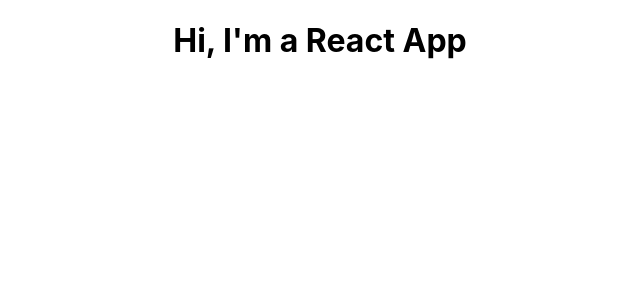
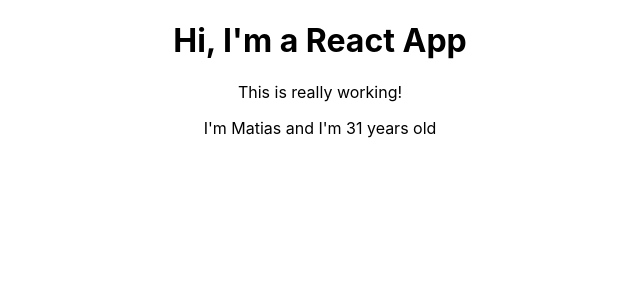
Before and after one commit to matotias/react-course, a React (Create React App) app: page / in a window 1280 px wide. Shown: the top 300 px of the page, without its empty margins (320-960 px from the left). Built offline with nearby package versions, Linux system fonts and the light colour scheme.

Commit message:
feat: add person component

```diff
--- a/src/App.js
+++ b/src/App.js
@@ -1,10 +1,13 @@
 import React from 'react';
 import './App.css';
+import Person from "./Person/Person";
 
 function App() {
   return (
     <div className="App">
-      <h1>Hi, I'm a React App</h1>
+        <h1>Hi, I'm a React App</h1>
+        <p>This is really working!</p>
+        <Person name="Matias" age="31"/>
     </div>
   );
 }
--- /dev/null
+++ b/src/Person/Person.js
@@ -0,0 +1,5 @@
+import React from 'react';
+
+const person = (props) => (<p>I'm {props.name} and I'm {props.age} years old</p>);
+
+export default person;
```
